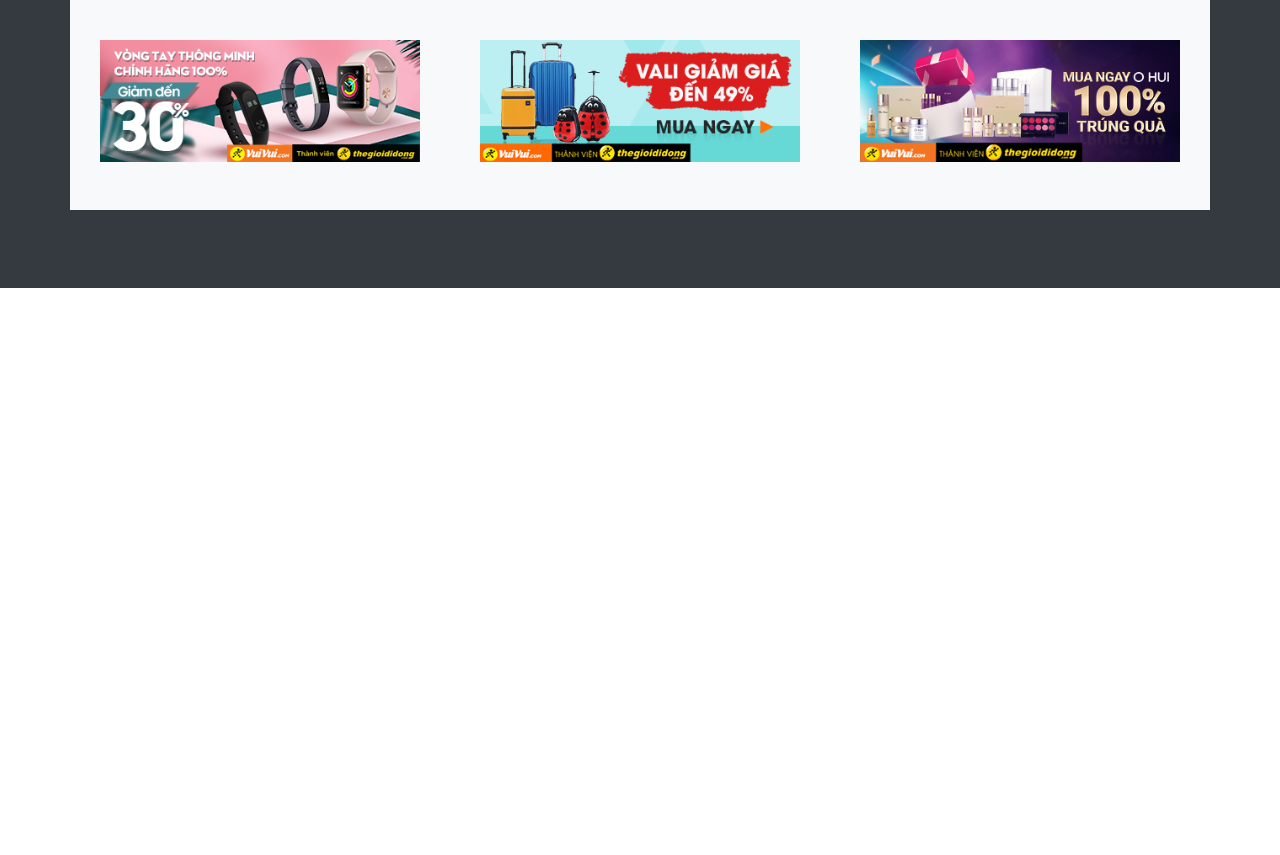
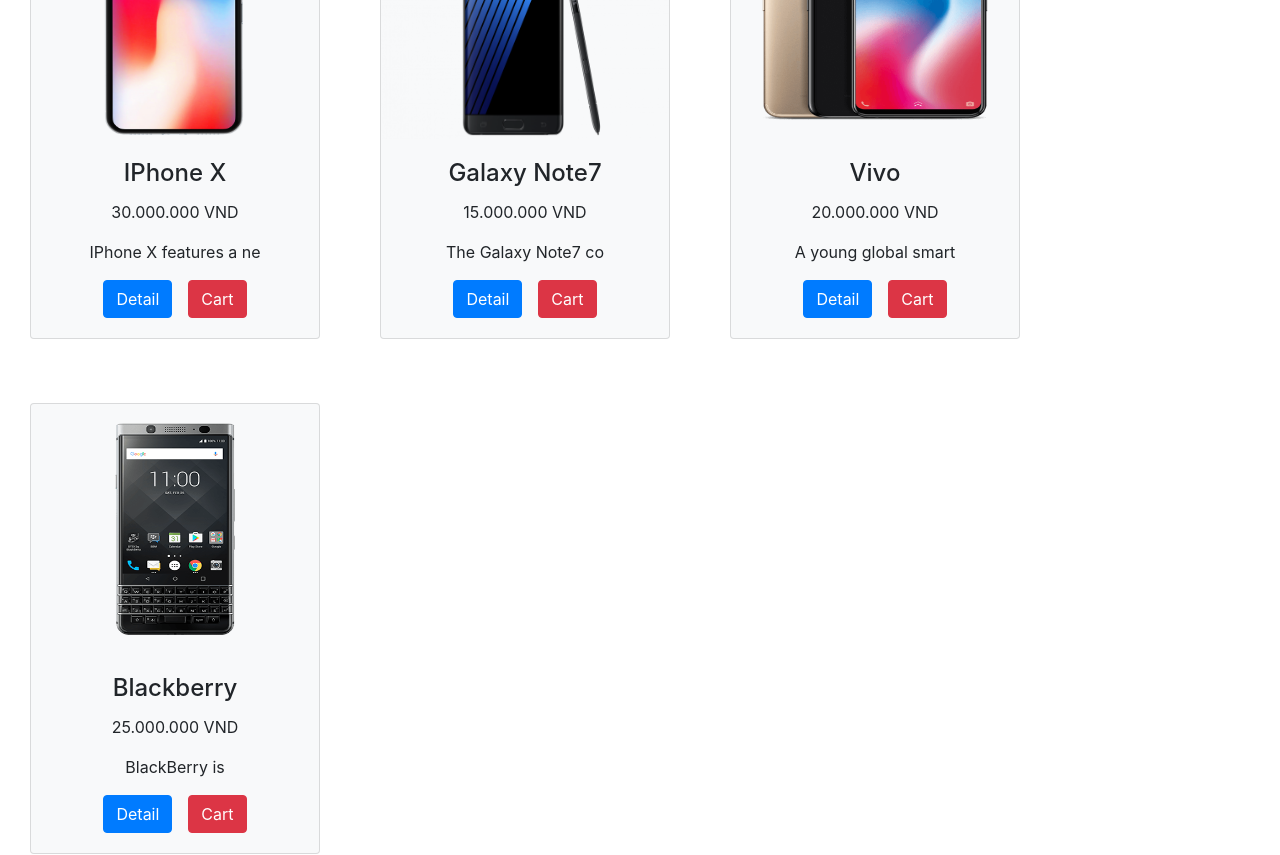
Before and after one commit to cqchien/BanHangOnl, a React (Create React App) app: page / in a window 1280 px wide. Shown: the part 820-1675 px from the top of the page. Before the commit the page ends 1108 px from the top, so only its background shows below. Built offline with nearby package versions, Linux system fonts and the light colour scheme.

Commit message:
refactor modal

```diff
--- a/src/App.js
+++ b/src/App.js
@@ -6,6 +6,7 @@
 import Carousel from "./components/Carousel";
 import Promotion from "./components/Promotion";
 import SmartPhone from "./components/SmartPhone";
+import Modal from "./components/Modal";
 
 //* Import Data
 import SmartPhoneData from "./data/SmartPhone";
@@ -14,24 +15,24 @@
   constructor(props) {
     super(props);
     this.state = {
-      spInfo: SmartPhoneData,
+      spInfo: {},
     };
   }
 
 smartphone= () => {
-  return this.state.spInfo.map((phone, index) => {
+  return SmartPhoneData.map((phone, index) => {
     return (
-      <SmartPhone
-        id={phone.id}
-        name={phone.name}
-        desc={phone.desc}
-        img={phone.img}
-        price={phone.price}
-        key={index}
-      />
+      <SmartPhone phone={phone} renderModal = {this.renderModal}/>
     );
   });
 }
+
+renderModal = (data) => {
+  this.setState({
+    spInfo: data
+  })
+}
+
 
   render() {
     return (
@@ -41,8 +42,9 @@
 
         <section id="smartphone" className="container-fluid pt-5 pb-5">
           <h1 className="text-white text-center">BEST SMARTPHONE</h1>
-          <div className="row">{this.smartphone}</div>
+          <div className="row">{this.smartphone()}</div>
         </section>
+        <Modal phone = {this.state.spInfo}/>
         <Promotion />
       </div>
     );
--- a/src/components/Modal.jsx
+++ b/src/components/Modal.jsx
@@ -2,10 +2,10 @@
 
 class Modal extends Component {
   render() {
-    let {name, desc, price, id, img } = this.props
+    let {name, desc, price, id, img } = this.props.phone
     return (
       <div>
-        <div className="modal fade" id={`sp_${id}`} tabIndex={-1} role="dialog" aria-labelledby="modelTitleId" aria-hidden="true">
+        <div className="modal fade" id="modalId" tabIndex={-1} role="dialog" aria-labelledby="modelTitleId" aria-hidden="true">
           <div className="modal-dialog" role="document">
             <div className="modal-content">
               <div className="modal-header">
@@ -14,16 +14,16 @@
                   <span aria-hidden="true">×</span>
                 </button>
               </div>
-              <div className="modal-body" >
+              <div className="modal-body">
                 <div className="container">
                   <div className= "row">
-                      <div className="col-md-5">
+                      <div className="col-6 text-center">
                         <h6>{name}</h6>
-                        <img src={`${img}`} alt="Smart Photo" style={{width: 300, height: 300}}/>
+                        <img src={`${img}`} alt="Smart Photo" style={{width: 200, height: 200}}/>
                       </div>
-                      <div className="col-md-7">
+                      <div className="col-6">
                         <h6>Specifications</h6>
-                        <table class="table">
+                        <table class="table text-left">
                           <tbody>
                             <tr>
                               <td scope="row" style = {{fontWeight: "bold"}}>Price</td>
--- a/src/components/SmartPhone.jsx
+++ b/src/components/SmartPhone.jsx
@@ -1,6 +1,5 @@
 import React, { Component } from 'react';
 import swal from 'sweetalert';
-import Modal from "./Modal";
 
 class SmartPhone extends Component {
   handleInform = () => {
@@ -23,7 +22,7 @@
   }
 
   render() {
-    let {name, desc, img, price, id } = this.props
+    let {name, desc, img, price, id } = this.props.phone
     return (
       <div>
         <div className="col-xs-12 col-sm-6 col-md-6 col-lg-3 pb-3 pt-5">
@@ -34,7 +33,7 @@
               <h4 className="card-title text-center">{name}</h4>
               <p className="card-text">{price}</p>
               <p className="card-text">{desc}</p>
-              <button type="button" className="btn btn-primary btn-md mr-3" data-toggle="modal" data-target={`#sp_${id}`}>
+              <button type="button" className="btn btn-primary btn-md mr-3" data-toggle="modal" data-target="#modalId" onClick={() => this.props.renderModal(this.props.phone)}>
                 Detail
               </button>
                 <a className="btn btn-danger" onClick = {this.handleInform} style={{color: "white"}}>Cart</a>
@@ -42,13 +41,7 @@
             </div>
           </div>
         </div>
-        <Modal
-          id={id}
-          name={name}
-          desc={desc}
-          img={img}
-          price={price}
-        />
+
       </div>
     );
   }
--- a/src/data/SmartPhone.js
+++ b/src/data/SmartPhone.js
@@ -2,28 +2,28 @@
   {
     id: "1",
     name: "IPhone X",
-    desc: "IPhone X features a new all-screen design. Face ID, which makes your face your password",
+    desc: "IPhone X features a ne",
     img: "./img/sp_iphoneX.png",
     price: "30.000.000 VND"
   },
   {
     id: "2",
     name: "Galaxy Note7",
-    desc: "The Galaxy Note7 comes with a perfectly symmetrical design for good reason",
+    desc: "The Galaxy Note7 co",
     img: "./img/sp_note7.png",
     price: "15.000.000 VND"
   },
   {
     id: "3",
     name: "Vivo",
-    desc: "A young global smartphone brand focusing on introducing perfect sound quality",
+    desc: "A young global smart",
     img: "./img/sp_vivo850.png",
     price: "20.000.000 VND"
   },
   {
     id: "4",
     name: "Blackberry",
-    desc: "BlackBerry is a line of smartphones, tablets, and services originally designed",
+    desc: "BlackBerry is ",
     img: "./img/sp_blackberry.png",
     price: "25.000.000 VND"
   }
```
